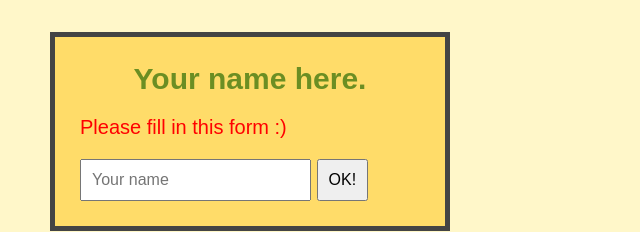
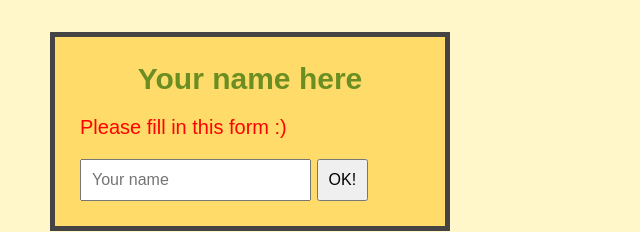
Before and after one commit to itsrmdhnaz/journey-javascript-course, a plain HTML site: page 04-HTML-CSS/index.html in a window 1280 px wide. Shown: the part 506-738 px from the top of the page, 0-640 px from the left. Drawn offline with Linux system fonts and the light colour scheme.

Commit message:
04-HTML-CSS finisih

```diff
--- a/04-HTML-CSS/index.html
+++ b/04-HTML-CSS/index.html
@@ -26,7 +26,7 @@
     />
 
     <form id="your-name">
-      <h2>Your name here.</h2>
+      <h2>Your name here</h2>
       <p class="first">Please fill in this form :)</p>
 
       <input type="text" placeholder="Your name" />
```
